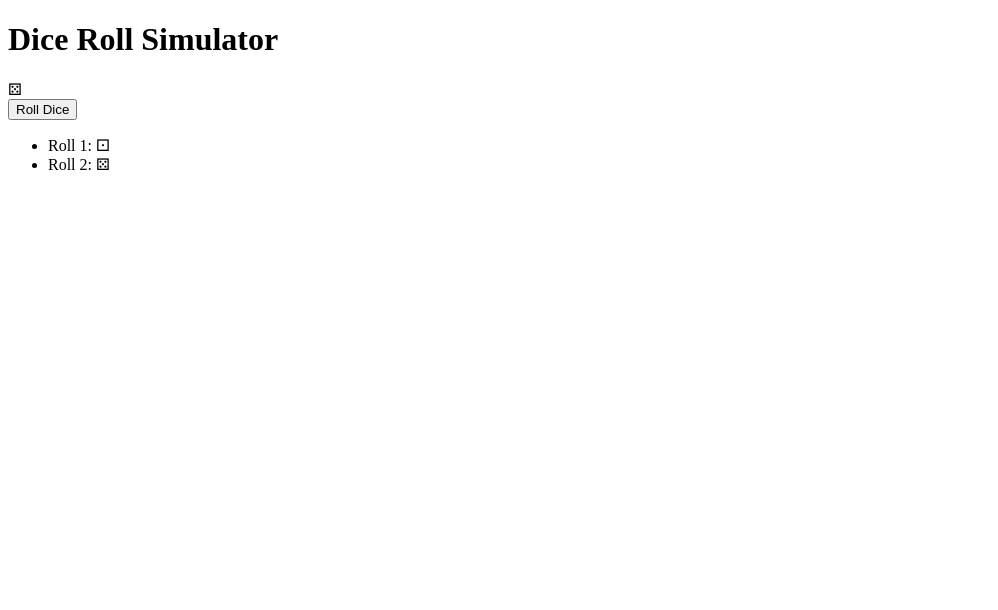
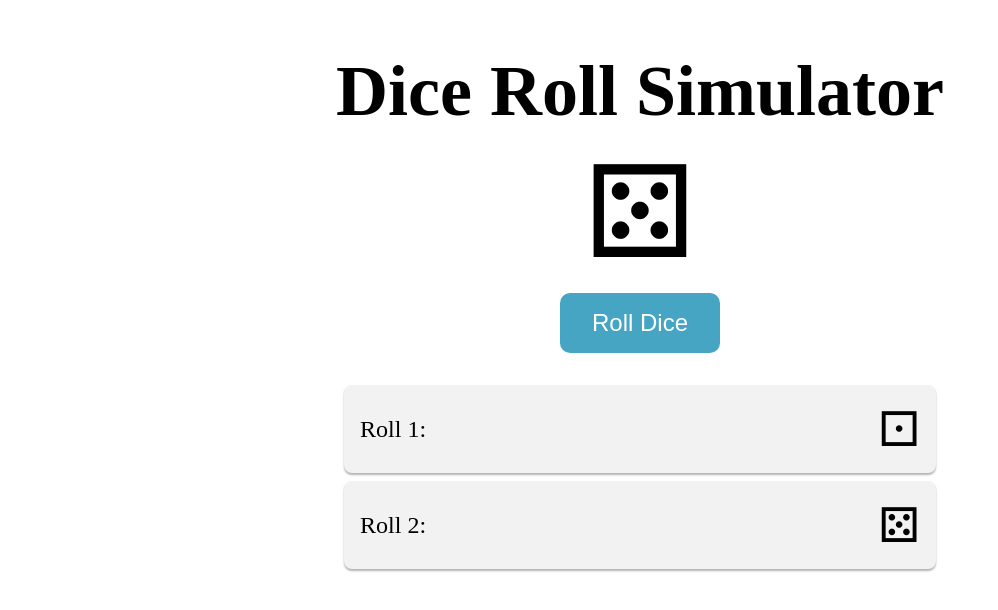
Before and after one commit to suraj-sks27/javascript-Projects, a plain HTML site: page Dice Roll Simulator/index.html in a window 1280 px wide. Shown: the whole page, without its empty margins (0-998 px from the left). Drawn offline with Linux system fonts and the light colour scheme.

Commit message:
"changes"

```diff
--- a/Dice Roll Simulator/index.html
+++ b/Dice Roll Simulator/index.html
@@ -3,7 +3,7 @@
   <head>
     <meta charset="UTF-8" />
     <meta name="viewport" content="width=device-width, initial-scale=1.0" />
-    <link rel="stylesheet" href="/Dice Roll Simulator/script.css" />
+    <link rel="stylesheet" href="/Dice Roll Simulator/style.css" />
     <title>Dice Roll Simulator</title>
   </head>
   <body>
--- a/calculator/script.js
+++ b/calculator/script.js
@@ -19,7 +19,7 @@ const clearResults = () => {
   inputFieldEl.value = "";
 };
 const calculateResults = () => {
-  ja;
+  // ja;
   inputFieldEl.value = eval(inputFieldEl.value);
 };
 const appendValue = (buttonValue) => {
```
